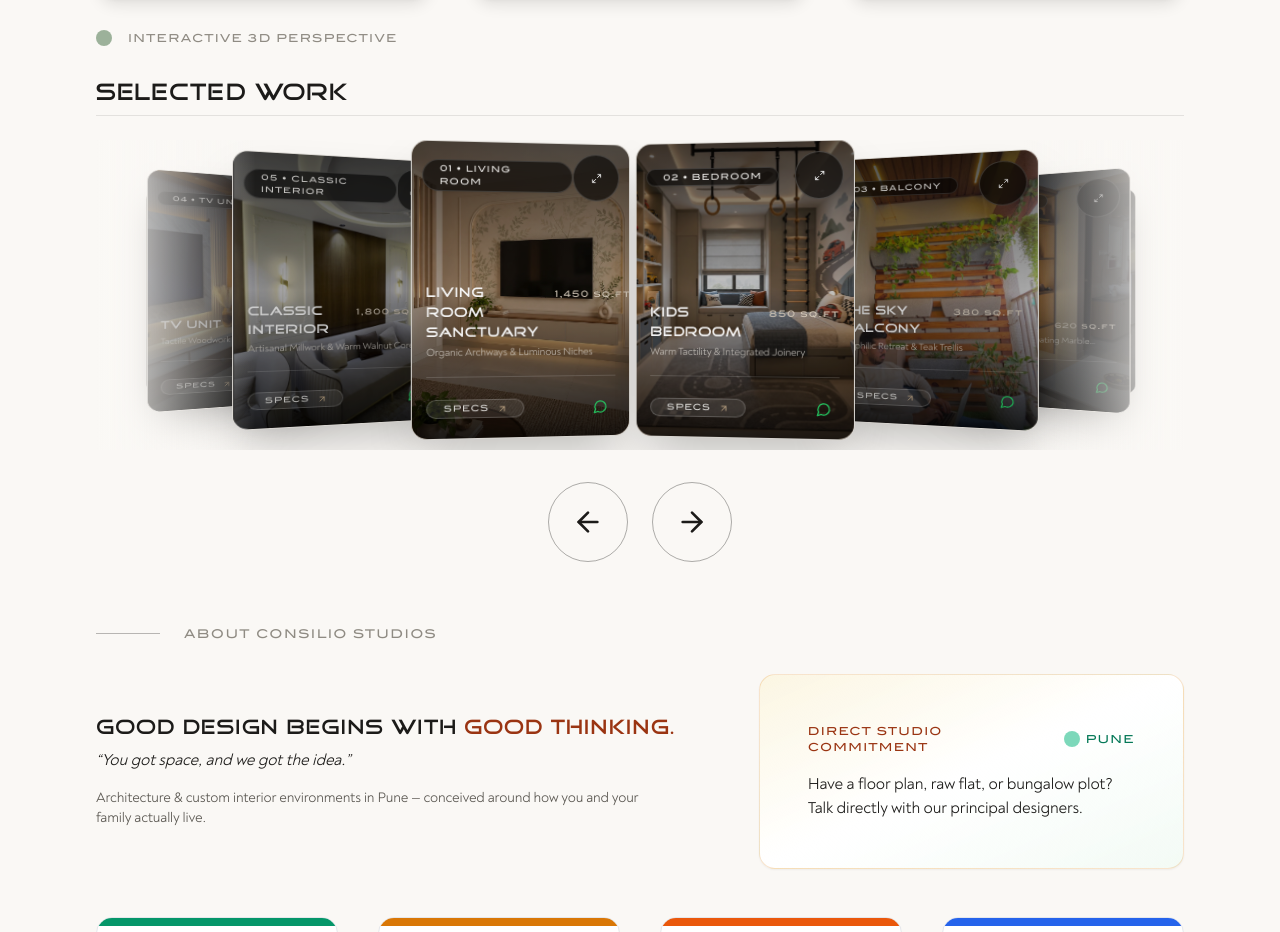
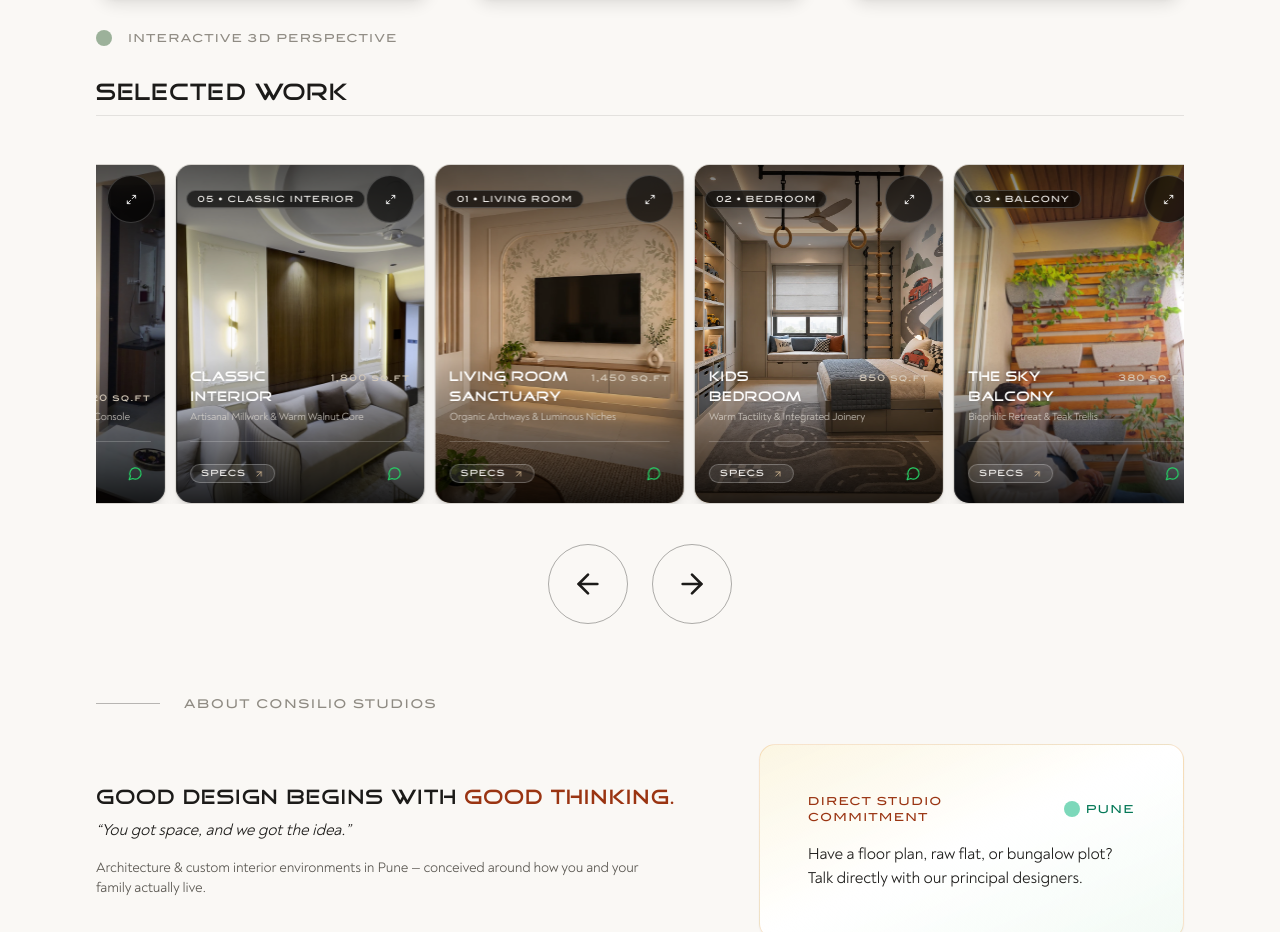
Before and after one commit to purva-de/antigravitytest, a React (Vite) app: page / in a window 1280 px wide. Shown: the part 2166-3098 px from the top of the page. Built offline with nearby package versions, Linux system fonts and the light colour scheme; the HTML template or start-up script is replaced by a standard one.

Commit message:
feat(selected-work): simplify graphics to flat carousel and remove fading

```diff
--- a/src/components/SelectedWork.jsx
+++ b/src/components/SelectedWork.jsx
@@ -32,6 +32,7 @@ const SELECTED_CRITERIA_PROJECTS = CRITERIA_CONFIG.map((cfg) => {
     criteriaTitle: cfg.criteriaName
   };
 });
+
 
 // Repeat 5 criteria 3 times = 15 virtual cards for seamless infinite flow
 const VIRTUAL_COUNT = 15;
@@ -132,17 +133,16 @@ function getDetailedSpecs(project) {
 }
 
 // =============================================================================
-// INDIVIDUAL 3D CAROUSEL CARD COMPONENT
+// INDIVIDUAL FLAT CAROUSEL CARD COMPONENT (Clean, Simple, No Fading)
 // =============================================================================
-function CurvedPanoramaCard({
+function SelectedWorkCard({
   project,
   virtualIndex,
   cardWidth,
   cardHeight,
   onOpenSpecsModal,
   dragDistRef,
-  setCardElementRef,
-  setShadowElementRef
+  setCardElementRef
 }) {
   const [isHovered, setIsHovered] = useState(false);
   const [isVideoPlaying, setIsVideoPlaying] = useState(false);
@@ -241,12 +241,11 @@ function CurvedPanoramaCard({
       onMouseEnter={handleMouseEnter}
       onMouseLeave={handleMouseLeave}
       data-cursor="view"
-      className="absolute top-0 cursor-pointer select-none rounded-2xl overflow-hidden border border-black/10 dark:border-white/10 shadow-2xl bg-[#EFECE6] dark:bg-[#181716] group transition-shadow duration-300"
+      className="absolute top-0 cursor-pointer select-none rounded-2xl overflow-hidden border border-black/10 dark:border-white/10 shadow-lg bg-[#EFECE6] dark:bg-[#181716] group transition-all duration-300 hover:shadow-xl hover:-translate-y-1"
       style={{
         width: `${cardWidth}px`,
         height: `${cardHeight}px`,
         left: `calc(50% - ${cardWidth / 2}px)`,
-        transformOrigin: '50% 50%',
         willChange: 'transform'
       }}
       role="button"
@@ -259,13 +258,6 @@ function CurvedPanoramaCard({
         }
       }}
     >
-      {/* Dynamic 3D Atmospheric Lighting Shadow Overlay */}
-      <div
-        ref={(el) => setShadowElementRef(virtualIndex, el)}
-        className="absolute inset-0 bg-black pointer-events-none z-20 transition-opacity duration-75"
-        style={{ opacity: 0 }}
-      />
-
       {/* ===================================================================== */}
       {/* MEDIA FRAME: High-Res Poster + Smooth Hover Video                      */}
       {/* ===================================================================== */}
@@ -276,7 +268,7 @@ function CurvedPanoramaCard({
           alt={`${project.name} architectural space`}
           loading="lazy"
           draggable="false"
-          className="w-full h-full object-cover transition-transform duration-700 ease-out group-hover:scale-105 pointer-events-none select-none"
+          className="w-full h-full object-cover transition-transform duration-500 ease-out group-hover:scale-105 pointer-events-none select-none"
         />
 
         {/* Video Overlay on Hover */}
@@ -290,26 +282,27 @@ function CurvedPanoramaCard({
             webkit-playsinline="true"
             loop
             onTimeUpdate={handleTimeUpdate}
-            className={`absolute inset-0 w-full h-full object-cover pointer-events-none transition-opacity duration-500 ease-out ${
+            className={`absolute inset-0 w-full h-full object-cover pointer-events-none transition-opacity duration-300 ease-out ${
               isVideoVisible ? 'opacity-100' : 'opacity-0'
             }`}
           />
         )}
 
-        {/* Cinematic Gradient Vignette at Top and Bottom */}
-        <div className="absolute inset-0 bg-gradient-to-t from-black/85 via-black/20 to-black/60 pointer-events-none" />
+        {/* Subtle Top & Bottom Gradient (Text Protection Only - No Overall Fading) */}
+        <div className="absolute inset-x-0 top-0 h-16 bg-gradient-to-b from-black/55 to-transparent pointer-events-none" />
+        <div className="absolute inset-x-0 bottom-0 h-36 bg-gradient-to-t from-black/85 via-black/40 to-transparent pointer-events-none" />
 
         {/* Top Badges & Controls */}
         <div className="absolute top-2.5 left-2.5 right-2.5 flex items-center justify-between z-10">
           {/* Criteria Tag Pill (e.g. 01 • LIVING ROOM) */}
-          <span className="px-2 py-0.5 rounded-full bg-black/60 dark:bg-black/75 backdrop-blur-md text-[8px] sm:text-[8.5px] font-mono font-medium tracking-widest text-[#FAF8F5] uppercase border border-white/15 group-hover:border-white/35 transition-colors shadow-sm">
+          <span className="px-2.5 py-0.5 rounded-full bg-black/65 dark:bg-black/75 backdrop-blur-md text-[8px] sm:text-[8.5px] font-mono font-medium tracking-widest text-[#FAF8F5] uppercase border border-white/20 group-hover:border-white/40 transition-colors shadow-sm">
             {project.criteriaNum} • {project.criteriaTitle}
           </span>
 
           {/* Quick Details / Fullscreen Expand Icon */}
           <button
             onClick={handleFullscreenClick}
-            className="w-6 h-6 rounded-full bg-black/60 hover:bg-black/90 backdrop-blur-md text-white flex items-center justify-center transition-all border border-white/20 active:scale-90 cursor-pointer"
+            className="w-6 h-6 rounded-full bg-black/65 hover:bg-black/90 backdrop-blur-md text-white flex items-center justify-center transition-all border border-white/20 active:scale-90 cursor-pointer"
             title="Open specifications & gallery"
             aria-label={`Open specifications & gallery for ${project.name}`}
           >
@@ -340,17 +333,17 @@ function CurvedPanoramaCard({
                 {project.area}
               </span>
             </div>
-            <p className="text-[10px] sm:text-[10.5px] text-[#E5E0D8]/80 font-light line-clamp-1">
+            <p className="text-[10px] sm:text-[10.5px] text-[#E5E0D8]/85 font-light line-clamp-1">
               {project.subtitle}
             </p>
           </div>
 
-          {/* Action Row: SPECS trigger button + WhatsApp contact icon (Completed badge removed) */}
-          <div className="pt-2 border-t border-white/15 flex items-center justify-between">
+          {/* Action Row: SPECS trigger button + WhatsApp contact icon */}
+          <div className="pt-2 border-t border-white/20 flex items-center justify-between">
             <button
               type="button"
               onClick={handleSpecsButtonClick}
-              className="px-2 py-0.5 rounded-full bg-white/10 hover:bg-white/20 border border-white/20 text-[8px] sm:text-[8.5px] font-mono tracking-wider uppercase text-[#FAF8F5]/90 hover:text-white flex items-center gap-1 transition-all active:scale-95 cursor-pointer shadow-xs"
+              className="px-2.5 py-0.5 rounded-full bg-white/10 hover:bg-white/20 border border-white/25 text-[8px] sm:text-[8.5px] font-mono tracking-wider uppercase text-[#FAF8F5] hover:text-white flex items-center gap-1 transition-all active:scale-95 cursor-pointer shadow-xs"
               title={`View architectural specifications for ${project.criteriaTitle}`}
               aria-label={`View architectural specifications for ${project.criteriaTitle}`}
             >
@@ -377,24 +370,19 @@ function CurvedPanoramaCard({
 }
 
 // =============================================================================
-// MAIN 3D CURVED PANORAMA CAROUSEL COMPONENT
+// MAIN FLAT HORIZONTAL CAROUSEL COMPONENT (Simple Graphics, No Fading)
 // =============================================================================
-function CurvedPanoramaCarousel({ onOpenSpecsModal, isModalOpen }) {
+function SelectedWorkCarousel({ onOpenSpecsModal, isModalOpen }) {
   const containerRef = useRef(null);
   const cardElementsRef = useRef([]);
-  const shadowElementsRef = useRef([]);
 
-  // Responsive Layout Parameters
+  // Responsive Layout Parameters (8px grid spacing: 16px mobile, 24px desktop)
   const [dimensions, setDimensions] = useState({
     viewportWidth: typeof window !== 'undefined' ? window.innerWidth : 1200,
-    cardWidth: 360,
-    cardHeight: 500,
+    cardWidth: 240,
+    cardHeight: 330,
     cardGap: 24,
-    step: 384,
-    radius: 1100,
-    perspective: 1100,
-    curvatureFactor: 0.85,
-    depthFactor: 1.25
+    step: 264
   });
 
   // Animation & Motion Refs
@@ -410,37 +398,25 @@ function CurvedPanoramaCarousel({ onOpenSpecsModal, isModalOpen }) {
   const lastTimeRef = useRef(0);
   const rafIdRef = useRef(null);
 
-  // 1. Responsive Resizing (Sleek Compact Proportions)
+  // 1. Responsive Resizing (Simple Flat Proportions)
   const updateDimensions = useCallback(() => {
     if (!containerRef.current) return;
     const w = containerRef.current.clientWidth || window.innerWidth;
 
-    let cWidth, cHeight, cGap, rad, persp, curve, depth;
+    let cWidth, cHeight, cGap;
 
     if (w < 640) {
-      cWidth = Math.min(170, Math.floor(w * 0.52));
-      cHeight = Math.floor(cWidth * 1.36); // ~230px
-      cGap = 4;
-      rad = 480;
-      persp = 680;
-      curve = 0.90;
-      depth = 1.30;
+      cWidth = Math.min(210, Math.floor(w * 0.58));
+      cHeight = Math.floor(cWidth * 1.38); // ~280px
+      cGap = 16;
     } else if (w < 1024) {
-      cWidth = 195;
-      cHeight = 265;
-      cGap = 4;
-      rad = 620;
-      persp = 760;
-      curve = 0.88;
-      depth = 1.25;
+      cWidth = 230;
+      cHeight = 315;
+      cGap = 16;
     } else {
-      cWidth = 220;
-      cHeight = 300;
-      cGap = 5;
-      rad = 750;
-      persp = 850;
-      curve = 0.85;
-      depth = 1.25;
+      cWidth = 250;
+      cHeight = 340;
+      cGap = 24;
     }
 
     setDimensions({
@@ -448,11 +424,7 @@ function CurvedPanoramaCarousel({ onOpenSpecsModal, isModalOpen }) {
       cardWidth: cWidth,
       cardHeight: cHeight,
       cardGap: cGap,
-      step: cWidth + cGap,
-      radius: rad,
-      perspective: persp,
-      curvatureFactor: curve,
-      depthFactor: depth
+      step: cWidth + cGap
     });
   }, []);
 
@@ -477,16 +449,12 @@ function CurvedPanoramaCarousel({ onOpenSpecsModal, isModalOpen }) {
     };
   }, [updateDimensions]);
 
-  // Set card and shadow element refs
+  // Set card element refs
   const setCardElementRef = useCallback((idx, el) => {
     cardElementsRef.current[idx] = el;
   }, []);
 
-  const setShadowElementRef = useCallback((idx, el) => {
-    shadowElementsRef.current[idx] = el;
-  }, []);
-
-  // 2. High-Performance 60fps/120fps Cylindrical Projection Loop
+  // 2. High-Performance Flat 2D Animation Loop (Simple, No Fading)
   const animate = useCallback(
     (time) => {
       if (!lastTimeRef.current) lastTimeRef.current = time;
@@ -496,9 +464,6 @@ function CurvedPanoramaCarousel({ onOpenSpecsModal, isModalOpen }) {
       const {
         step,
         viewportWidth,
-        radius,
-        curvatureFactor,
-        depthFactor,
         cardWidth
       } = dimensions;
 
@@ -533,10 +498,9 @@ function CurvedPanoramaCarousel({ onOpenSpecsModal, isModalOpen }) {
 
       const offset = currentOffsetRef.current;
 
-      // Calculate 3D cylindrical transform for each of the 15 virtual cards
+      // Calculate simple flat 2D transform for each of the 15 virtual cards
       for (let k = 0; k < VIRTUAL_COUNT; k++) {
         const cardEl = cardElementsRef.current[k];
-        const shadowEl = shadowElementsRef.current[k];
         if (!cardEl) continue;
 
         // Position on the continuous track wrapped symmetrically around center
@@ -545,7 +509,7 @@ function CurvedPanoramaCarousel({ onOpenSpecsModal, isModalOpen }) {
         if (x > trackLength / 2) x -= trackLength;
 
         // Visibility Culling for off-screen cards
-        const isVisible = Math.abs(x) < viewportWidth / 2 + cardWidth + 120;
+        const isVisible = Math.abs(x) < viewportWidth / 2 + cardWidth + 80;
 
         if (!isVisible) {
           cardEl.style.visibility = 'hidden';
@@ -554,23 +518,9 @@ function CurvedPanoramaCarousel({ onOpenSpecsModal, isModalOpen }) {
 
         cardEl.style.visibility = 'visible';
 
-        // 3D Cylindrical Geometry Projection
-        const theta = x / radius; // angle in radians
-        const rotY = -theta * (180 / Math.PI) * curvatureFactor;
-        const transZ = -radius * (1 - Math.cos(theta)) * depthFactor;
-        const transX = radius * Math.sin(theta);
-
-        cardEl.style.transform = `translate3d(${transX.toFixed(2)}px, 0px, ${transZ.toFixed(2)}px) rotateY(${rotY.toFixed(2)}deg)`;
-        cardEl.style.zIndex = `${Math.round(100 - Math.abs(x) / 10)}`;
-
-        // Atmospheric Depth Lighting
-        if (shadowEl) {
-          const shadowOpacity = Math.min(
-            0.45,
-            Math.pow(Math.abs(x) / (radius * 1.35), 1.5)
-          );
-          shadowEl.style.opacity = shadowOpacity.toFixed(3);
-        }
+        // Simple Flat 2D Transform (Zero 3D rotation, zero depth distortion, zero fading)
+        cardEl.style.transform = `translate3d(${x.toFixed(2)}px, 0px, 0px)`;
+        cardEl.style.zIndex = '10';
       }
 
       rafIdRef.current = requestAnimationFrame(animate);
@@ -671,9 +621,9 @@ function CurvedPanoramaCarousel({ onOpenSpecsModal, isModalOpen }) {
   }, []);
 
   return (
-    <div className="w-full relative py-0.5 sm:py-1">
+    <div className="w-full relative py-1 sm:py-2">
       {/* ===================================================================== */}
-      {/* 3D CYLINDRICAL PANORAMA STAGE                                          */}
+      {/* FLAT CAROUSEL STAGE (Clean, Simple, Zero Edge Fading)                   */}
       {/* ===================================================================== */}
       <div
         ref={containerRef}
@@ -687,29 +637,18 @@ function CurvedPanoramaCarousel({ onOpenSpecsModal, isModalOpen }) {
         onTouchStart={handleTouchStart}
         onTouchMove={handleTouchMove}
         onTouchEnd={handleTouchEnd}
-        className="relative w-full overflow-hidden select-none cursor-grab active:cursor-grabbing flex items-center justify-center"
+        className="relative w-full overflow-hidden select-none cursor-grab active:cursor-grabbing flex items-center justify-center py-2"
         style={{
-          perspective: `${dimensions.perspective}px`,
-          perspectiveOrigin: '50% 50%',
-          height: `${dimensions.cardHeight + 10}px`
+          height: `${dimensions.cardHeight + 16}px`
         }}
         role="region"
         aria-roledescription="carousel"
-        aria-label="3D Curved Panorama of Selected Work"
+        aria-label="Carousel of Selected Work"
       >
-        {/* Soft Left and Right Edge Vignette Fades */}
-        <div className="absolute left-0 top-0 bottom-0 w-8 sm:w-20 bg-gradient-to-r from-[#FAF8F5] dark:from-[#121110] to-transparent pointer-events-none z-30" />
-        <div className="absolute right-0 top-0 bottom-0 w-8 sm:w-20 bg-gradient-to-l from-[#FAF8F5] dark:from-[#121110] to-transparent pointer-events-none z-30" />
-
-        {/* 3D Stage Container */}
-        <div
-          className="relative w-full h-full flex items-center justify-center pointer-events-auto"
-          style={{
-            transformStyle: 'preserve-3d'
-          }}
-        >
+        {/* Simple Flat Track */}
+        <div className="relative w-full h-full flex items-center justify-center pointer-events-auto">
           {virtualCards.map(({ key, virtualIndex, project }) => (
-            <CurvedPanoramaCard
+            <SelectedWorkCard
               key={key}
               project={project}
               virtualIndex={virtualIndex}
@@ -718,7 +657,6 @@ function CurvedPanoramaCarousel({ onOpenSpecsModal, isModalOpen }) {
               onOpenSpecsModal={onOpenSpecsModal}
               dragDistRef={dragDistRef}
               setCardElementRef={setCardElementRef}
-              setShadowElementRef={setShadowElementRef}
             />
           ))}
         </div>
@@ -727,23 +665,23 @@ function CurvedPanoramaCarousel({ onOpenSpecsModal, isModalOpen }) {
       {/* ===================================================================== */}
       {/* NAVIGATION CONTROLS: Centered (←) (→) Circles matching Reference       */}
       {/* ===================================================================== */}
-      <div className="mt-2.5 sm:mt-4 flex items-center justify-center gap-2 sm:gap-3">
+      <div className="mt-3 sm:mt-5 flex items-center justify-center gap-2 sm:gap-3">
         <button
           onClick={handlePrev}
-          className="w-7.5 h-7.5 xs:w-8 xs:h-8 sm:w-10 sm:h-10 rounded-full border border-[#1C1B19]/35 dark:border-white/35 hover:border-[#1C1B19] dark:hover:border-white flex items-center justify-center text-[#1C1B19] dark:text-[#FAF8F5] hover:bg-[#1C1B19] hover:text-[#FAF8F5] dark:hover:bg-[#FAF8F5] dark:hover:text-[#1C1B19] transition-all duration-200 active:scale-95 shadow-xs cursor-pointer"
+          className="w-8 h-8 xs:w-9 xs:h-9 sm:w-10 sm:h-10 rounded-full border border-[#1C1B19]/35 dark:border-white/35 hover:border-[#1C1B19] dark:hover:border-white flex items-center justify-center text-[#1C1B19] dark:text-[#FAF8F5] hover:bg-[#1C1B19] hover:text-[#FAF8F5] dark:hover:bg-[#FAF8F5] dark:hover:text-[#1C1B19] transition-all duration-200 active:scale-95 shadow-xs cursor-pointer"
           aria-label="Previous criteria (←)"
           title="Previous criteria (←)"
         >
-          <ArrowLeft className="w-3 h-3 xs:w-3.5 xs:h-3.5 sm:w-4 sm:h-4" />
+          <ArrowLeft className="w-3.5 h-3.5 sm:w-4 sm:h-4" />
         </button>
 
         <button
           onClick={handleNext}
-          className="w-7.5 h-7.5 xs:w-8 xs:h-8 sm:w-10 sm:h-10 rounded-full border border-[#1C1B19]/35 dark:border-white/35 hover:border-[#1C1B19] dark:hover:border-white flex items-center justify-center text-[#1C1B19] dark:text-[#FAF8F5] hover:bg-[#1C1B19] hover:text-[#FAF8F5] dark:hover:bg-[#FAF8F5] dark:hover:text-[#1C1B19] transition-all duration-200 active:scale-95 shadow-xs cursor-pointer"
+          className="w-8 h-8 xs:w-9 xs:h-9 sm:w-10 sm:h-10 rounded-full border border-[#1C1B19]/35 dark:border-white/35 hover:border-[#1C1B19] dark:hover:border-white flex items-center justify-center text-[#1C1B19] dark:text-[#FAF8F5] hover:bg-[#1C1B19] hover:text-[#FAF8F5] dark:hover:bg-[#FAF8F5] dark:hover:text-[#1C1B19] transition-all duration-200 active:scale-95 shadow-xs cursor-pointer"
           aria-label="Next criteria (→)"
           title="Next criteria (→)"
         >
-          <ArrowRight className="w-3 h-3 xs:w-3.5 xs:h-3.5 sm:w-4 sm:h-4" />
+          <ArrowRight className="w-3.5 h-3.5 sm:w-4 sm:h-4" />
         </button>
       </div>
     </div>
@@ -1066,9 +1004,9 @@ export default function SelectedWork({ onSelectProject }) {
         </div>
 
         {/* ===================================================================== */}
-        {/* 3D CURVED PANORAMA CAROUSEL (5 CRITERIA, CONTINUOUS RIGHT-TO-LEFT)    */}
+        {/* FLAT CONTINUOUS FLOW CAROUSEL (5 CRITERIA, SIMPLE GRAPHICS, NO FADING)*/}
         {/* ===================================================================== */}
-        <CurvedPanoramaCarousel
+        <SelectedWorkCarousel
           onOpenSpecsModal={(proj) => setActiveModalProject(proj)}
           isModalOpen={Boolean(activeModalProject)}
         />
```
